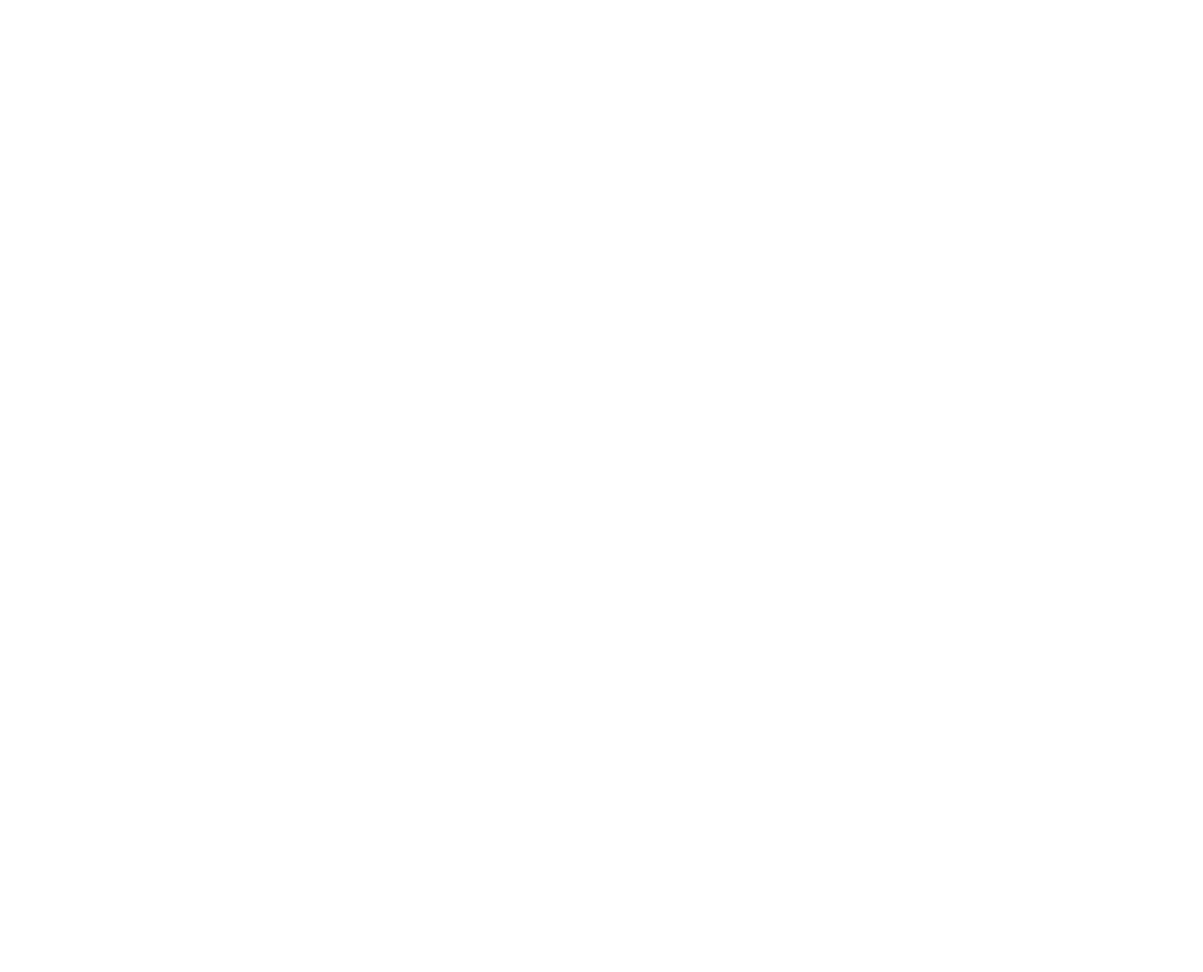
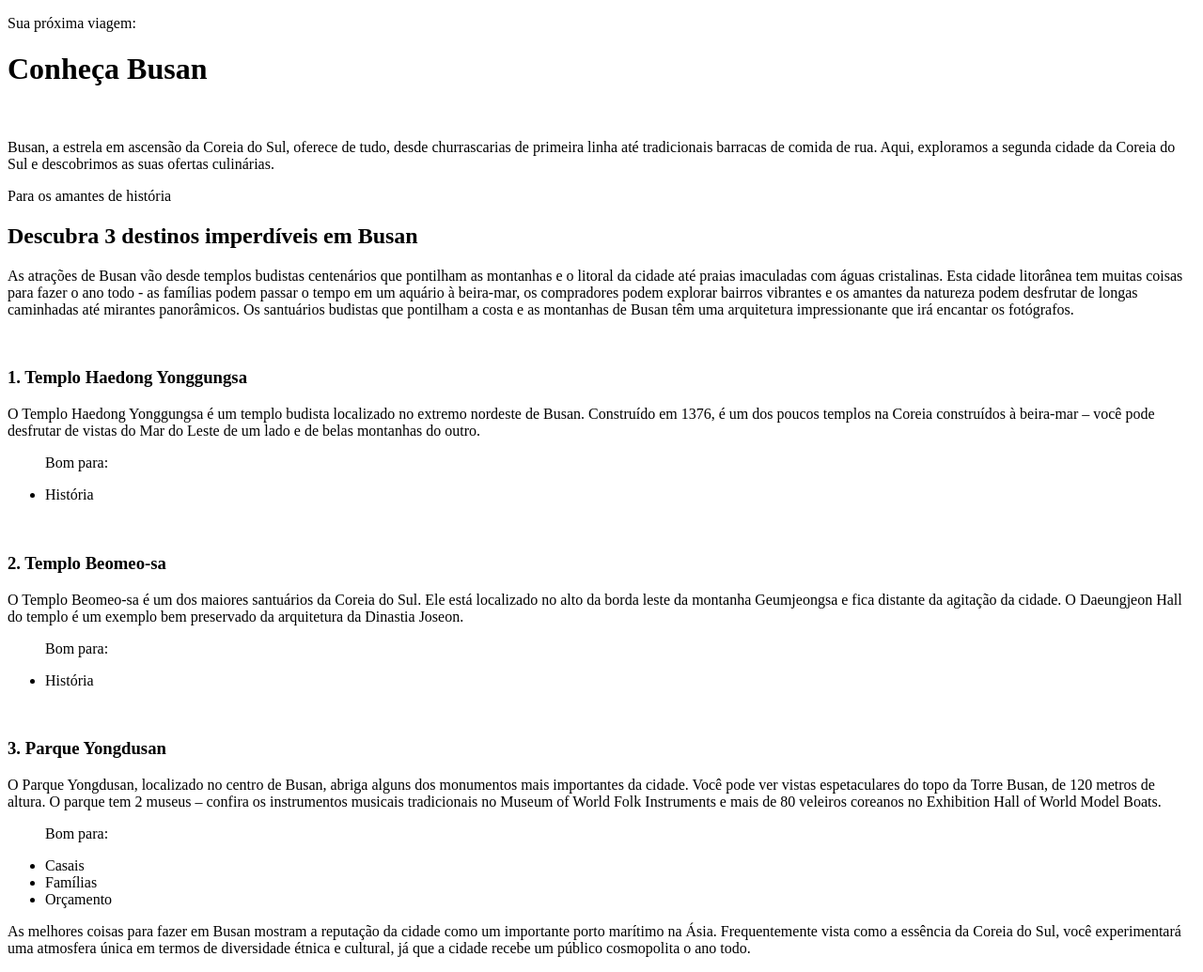
Before and after one commit to ThmsAndrw/Projeto-Local-Turistico-FullStack, a plain HTML site: page index.html in a window 1280 px wide. Shown: the whole page at 94% size. Before the commit the page ends 800 px from the top, so only its background shows below. Drawn offline with Linux system fonts and the light colour scheme.

Commit message:
starting html structure

```diff
--- a/index.html
+++ b/index.html
@@ -1,11 +1,94 @@
 <!DOCTYPE html>
 <html lang="pt-br">
+
 <head>
     <meta charset="UTF-8">
     <meta name="viewport" content="width=device-width, initial-scale=1.0">
     <title>Local turístico</title>
 </head>
+
 <body>
+    <header>
+        <p>Sua próxima viagem:</p>
+        <h1>Conheça Busan</h1>
+    </header>
+    <main>
+        <article>
+            <img src="" alt="">
+            <p>
+                Busan, a estrela em ascensão da Coreia do Sul, oferece de tudo, desde churrascarias de primeira linha
+                até
+                tradicionais barracas de comida de rua. Aqui, exploramos a segunda cidade da Coreia do Sul e descobrimos
+                as
+                suas ofertas culinárias.
+            </p>
+        </article>
+        <div id="division"></div>
+        <section id="intro">
+            <p>Para os amantes de história</p>
+            <h2>Descubra 3 destinos imperdíveis em Busan</h2>
+            <p>
+                As atrações de Busan vão desde templos budistas centenários que pontilham as montanhas e o litoral da
+                cidade até praias imaculadas com águas cristalinas. Esta cidade litorânea tem muitas coisas para fazer o
+                ano todo - as famílias podem passar o tempo em um aquário à beira-mar, os compradores podem explorar
+                bairros vibrantes e os amantes da natureza podem desfrutar de longas caminhadas até mirantes
+                panorâmicos.
+                Os santuários budistas que pontilham a costa e as montanhas de Busan têm uma arquitetura impressionante
+                que irá encantar os fotógrafos.
+            </p>
+        </section>
+        <section id="haedong">
+            <img src="" alt="">
+            <h3>1. Templo Haedong Yonggungsa</h3>
+            <p>
+                O Templo Haedong Yonggungsa é um templo budista localizado no extremo nordeste de Busan. Construído
+                em 1376, é um dos poucos templos na Coreia construídos à beira-mar – você pode desfrutar de vistas
+                do Mar do Leste de um lado e de belas montanhas do outro.
+            </p>
+            <ul>
+                <p>Bom para:</p>
+                <li>História</li>
+            </ul>
+        </section>
+        <section id="beomeosa">
+            <img src="" alt="">
+            <h3>2. Templo Beomeo-sa</h3>
+            <p>
+                O Templo Beomeo-sa é um dos maiores santuários da Coreia do Sul. Ele está localizado no alto da borda
+                leste da montanha Geumjeongsa e fica distante da agitação da cidade. O Daeungjeon Hall do templo é um
+                exemplo bem preservado da arquitetura da Dinastia Joseon.
+            </p>
+            <ul>
+                <p>Bom para:</p>
+                <li>História</li>
+            </ul>
+        </section>
+        <section id="yongdusan">
+            <img src="" alt="">
+            <h3>3. Parque Yongdusan</h3>
+            <p>
+                O Parque Yongdusan, localizado no centro de Busan, abriga alguns dos monumentos mais importantes da
+                cidade. Você pode ver vistas espetaculares do topo da Torre Busan, de 120 metros de altura. O parque tem
+                2 museus – confira os instrumentos musicais tradicionais no Museum of World Folk Instruments e mais de
+                80 veleiros coreanos no Exhibition Hall of World Model Boats.
+            </p>
+            <ul>
+                <p>Bom para:</p>
+                <li>Casais</li>
+                <li>Famílias</li>
+                <li>Orçamento</li>
+            </ul>
+        </section>
+        <div id="division"></div>
+        <section id="resume">
+            <p>
+                As melhores coisas para fazer em Busan mostram a reputação da cidade como um importante porto marítimo
+                na Ásia. Frequentemente vista como a essência da Coreia do Sul, você experimentará uma atmosfera única
+                em termos de diversidade étnica e cultural, já que a cidade recebe um público cosmopolita o ano todo.
+            </p>
+        </section>
+    </main>
 
 </body>
+
 </html>
```
